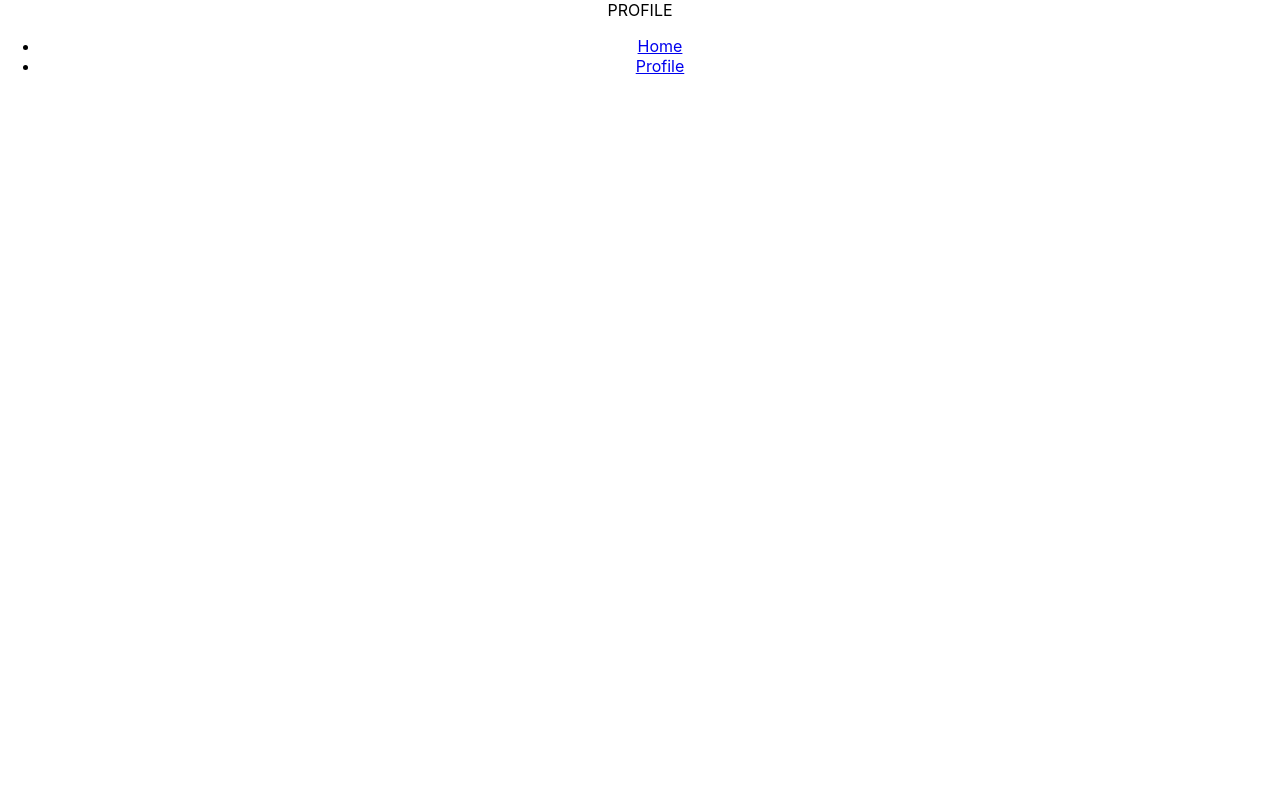
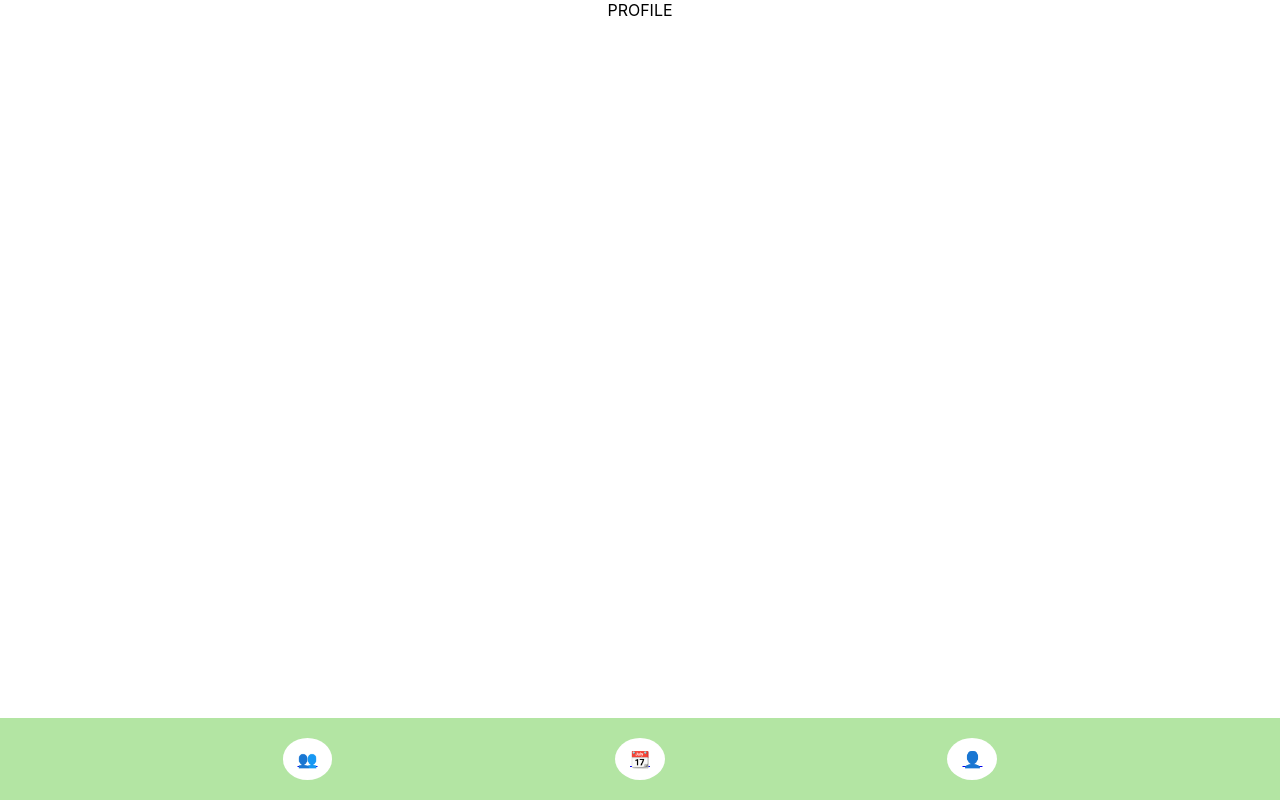
Before and after one commit to PAZHames/WhoCares, a React (Create React App) app in the folder my-react-app/: page /profile in a window 1280 px wide. Built offline with nearby package versions, Linux system fonts and the light colour scheme.

Commit message:
added nav and created rest of pages, applied vv basic css

```diff
--- a/my-react-app/src/App.js
+++ b/my-react-app/src/App.js
@@ -3,7 +3,8 @@ import './App.css';
 import { BrowserRouter as Router, Route, Routes, BrowserRouter } from 'react-router-dom';
 import HomePage from "./pages/Home";
 import Profile from './pages/Profile';
-import Nav from './components/Header';
+import Groups from './pages/Groups';
+import Events from './pages/Events';
 
 function App() {
   return (
@@ -12,9 +13,11 @@ function App() {
       <Routes>
         <Route path = '/' element={<HomePage/>} index/>
         <Route path = '/profile' element={<Profile/>} />
+        <Route path = '/groups' element={<Groups/>} />
+        <Route path = '/events' element={<Events/>} />
+
 
       </Routes>
-      <Nav />
     </div>
     </BrowserRouter>
 
--- a/my-react-app/src/components/Header.js
+++ b/my-react-app/src/components/Header.js
@@ -1,16 +1,16 @@
 import React from "react";
 import { Link } from "react-router-dom";
+import classes from "./Header.module.css";
 
 export default function Nav() {
   return (
     <header>
       <nav className="header-nav">
-        <div className="two">
           <ul>
-            <li><Link to="/">Home</Link></li>
-            <li><Link to="/profile">Profile</Link></li>
+            <li className={classes["nav-link"]}><Link to="/groups">👥</Link></li>
+            <li className={classes["nav-link"]}><Link to="/events">📆</Link></li>
+            <li className={classes["nav-link"]}><Link to="/profile">👤</Link></li>
           </ul>
-        </div>
       </nav>
     </header>
   );
--- /dev/null
+++ b/my-react-app/src/components/Header.module.css
@@ -0,0 +1,22 @@
+nav ul {
+    list-style: none;
+    display: flex;
+    flex-direction: row;
+    justify-content: space-evenly;
+    padding-left: 0;
+    /* margin: 20px; */
+    position: fixed;
+    bottom: 0;
+    width: 100%;
+    background-color: #B3E5A3;
+    padding: 20px 0;
+    margin-bottom: 0;
+}
+
+.nav-link {
+    background-color: white;
+    /* width: 30px;
+    height: 30px; */
+    padding: 11px 15px;
+    border-radius: 50%;
+}
--- /dev/null
+++ b/my-react-app/src/pages/Events.js
@@ -0,0 +1,10 @@
+import Nav from "../components/Header";
+
+export default function Events() {
+  return (
+  <>
+  <div>Events</div>
+  <Nav/>
+  </>
+  )
+}
--- /dev/null
+++ b/my-react-app/src/pages/Groups.js
@@ -0,0 +1,9 @@
+import Nav from "../components/Header";
+export default function Groups() {
+  return (
+    <>
+    <div>Groups</div>
+    <Nav/>
+    </>
+  )
+}
--- a/my-react-app/src/pages/Profile.js
+++ b/my-react-app/src/pages/Profile.js
@@ -1,9 +1,11 @@
+import Nav from "../components/Header";
+
 function Profile() {
     return (
       <>
         <div>PROFILE</div>
 
-
+      <Nav/>
       </>
     );
   }
```
